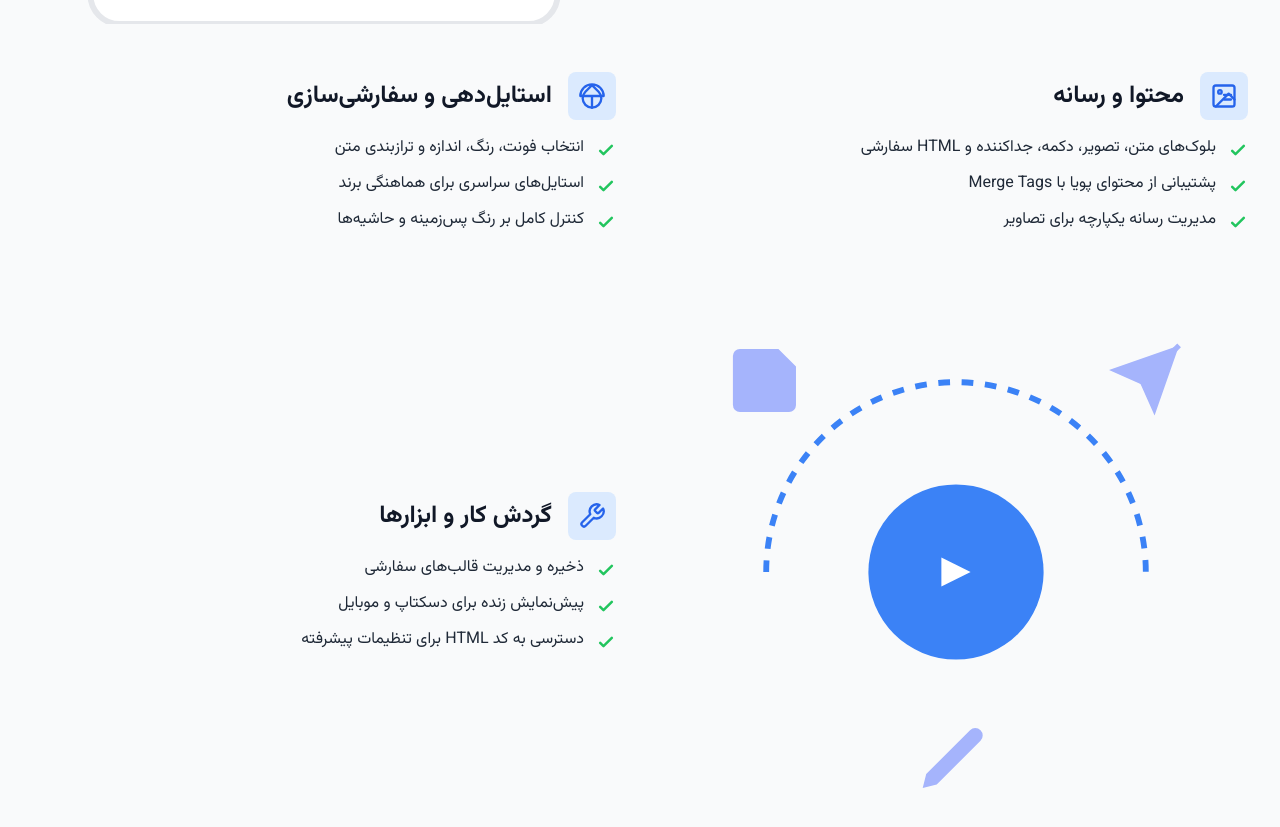
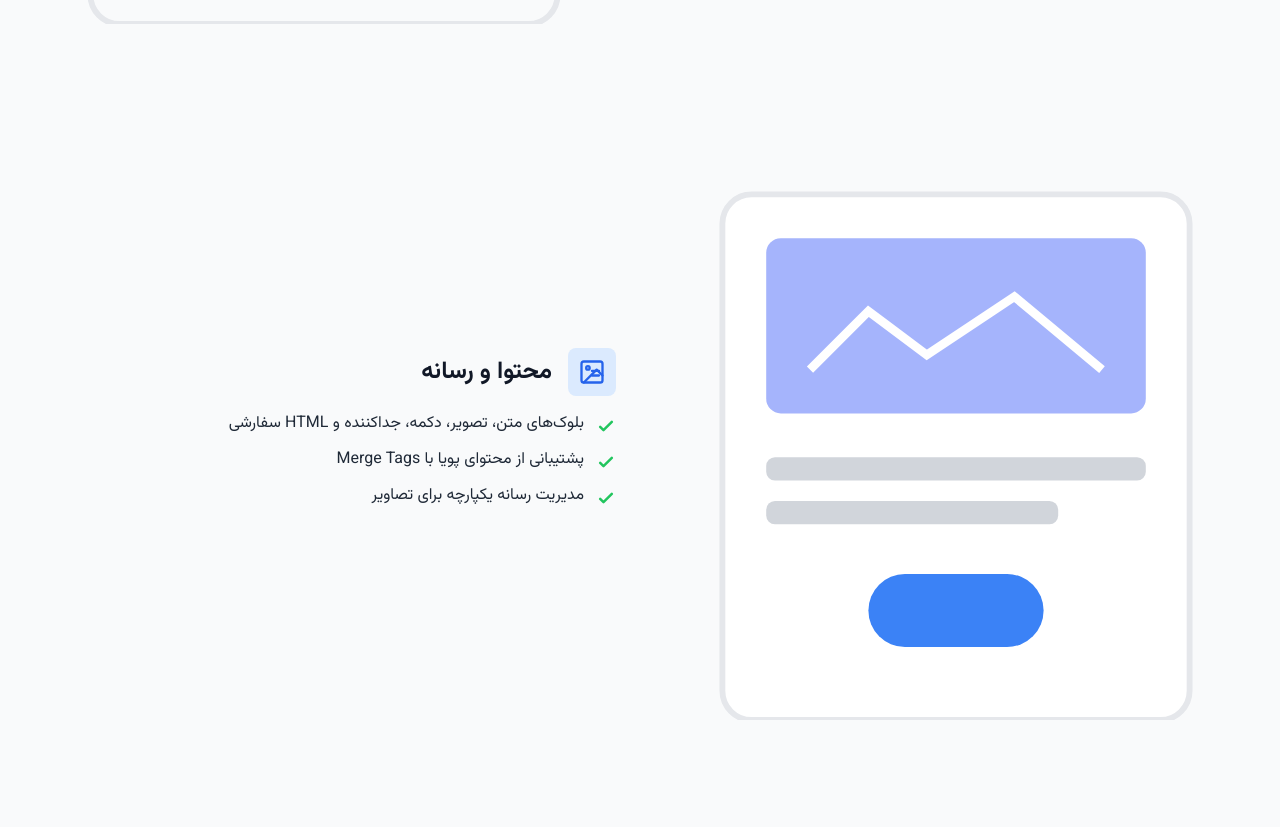
Before and after one commit to zagrox/MegaMail-Web, a React (Vite) app: page /#/templates in a window 1280 px wide. Shown: the part 1967-2794 px from the top of the page. Built offline with nearby package versions, Linux system fonts and the light colour scheme.

Commit message:
feat: Improve templates page layout and structure
Refactors the templates page to use a more flexible grid system and improves component structure for better maintainability and responsiveness.

```diff
--- a/pages/TemplatesPage.tsx
+++ b/pages/TemplatesPage.tsx
@@ -5,7 +5,7 @@ import { CTA_URL } from '../constants';
 // --- SVG & Icon Components ---
 
 const TemplatesHeroIllustration: React.FC = () => (
-    <svg viewBox="0 0 500 400" xmlns="http://www.w.org/2000/svg" role="img" aria-label="تصویر انتزاعی از ویرایشگر ایمیل و قالب‌ها">
+    <svg viewBox="0 0 500 400" xmlns="http://www.w3.org/2000/svg" role="img" aria-label="تصویر انتزاعی از ویرایشگر ایمیل و قالب‌ها">
         <defs>
             <linearGradient id="tpl-hero-gradient" x1="0%" y1="0%" x2="100%" y2="100%">
                 <stop offset="0%" stopColor="#3B82F6" />
@@ -197,8 +197,9 @@ const TemplatesPage: React.FC = () => {
                         تمام ابزارهای لازم برای طراحی ایمیل‌های جذاب و مؤثر، از ساختار و محتوا گرفته تا استایل‌دهی و گردش کار، در اختیار شماست.
                     </p>
                 </div>
+                <div className="space-y-20 md:space-y-28">
+                     {/* Feature 1: Layout */}
                     <div className="grid grid-cols-1 lg:grid-cols-2 gap-12 items-center">
-                     {/* Feature 1: Layout */}
                         <div className="lg:order-last flex justify-center"><LayoutIllustration /></div>
                         <div className="text-right">
                             <div className="inline-flex items-center gap-4 mb-4">
@@ -211,7 +212,9 @@ const TemplatesPage: React.FC = () => {
                                 <li className="flex items-start"><CheckIcon className="w-5 h-5 text-green-500 mt-1 flex-shrink-0" /><span className="mr-3">کنترل کامل بر پدینگ، مارجین و حاشیه‌ها</span></li>
                             </ul>
                         </div>
+                    </div>
                      {/* Feature 2: Content */}
+                    <div className="grid grid-cols-1 lg:grid-cols-2 gap-12 items-center">
                         <div className="flex justify-center"><ContentIllustration /></div>
                         <div className="text-right">
                             <div className="inline-flex items-center gap-4 mb-4">
@@ -224,7 +227,9 @@ const TemplatesPage: React.FC = () => {
                                 <li className="flex items-start"><CheckIcon className="w-5 h-5 text-green-500 mt-1 flex-shrink-0" /><span className="mr-3">مدیریت رسانه یکپارچه برای تصاویر</span></li>
                             </ul>
                         </div>
+                    </div>
                      {/* Feature 3: Styling */}
+                    <div className="grid grid-cols-1 lg:grid-cols-2 gap-12 items-center">
                         <div className="lg:order-last flex justify-center"><StylingIllustration /></div>
                         <div className="text-right">
                             <div className="inline-flex items-center gap-4 mb-4">
@@ -237,7 +242,9 @@ const TemplatesPage: React.FC = () => {
                                 <li className="flex items-start"><CheckIcon className="w-5 h-5 text-green-500 mt-1 flex-shrink-0" /><span className="mr-3">کنترل کامل بر رنگ پس‌زمینه و حاشیه‌ها</span></li>
                             </ul>
                         </div>
+                    </div>
                      {/* Feature 4: Workflow */}
+                    <div className="grid grid-cols-1 lg:grid-cols-2 gap-12 items-center">
                         <div className="flex justify-center"><WorkflowIllustration /></div>
                         <div className="text-right">
                             <div className="inline-flex items-center gap-4 mb-4">
@@ -249,6 +256,7 @@ const TemplatesPage: React.FC = () => {
                                 <li className="flex items-start"><CheckIcon className="w-5 h-5 text-green-500 mt-1 flex-shrink-0" /><span className="mr-3">پیش‌نمایش زنده برای دسکتاپ و موبایل</span></li>
                                 <li className="flex items-start"><CheckIcon className="w-5 h-5 text-green-500 mt-1 flex-shrink-0" /><span className="mr-3">دسترسی به کد HTML برای تنظیمات پیشرفته</span></li>
                             </ul>
+                        </div>
                     </div>
                 </div>
             </section>
```
Lines whose indentation alone changed are shown as unchanged.
